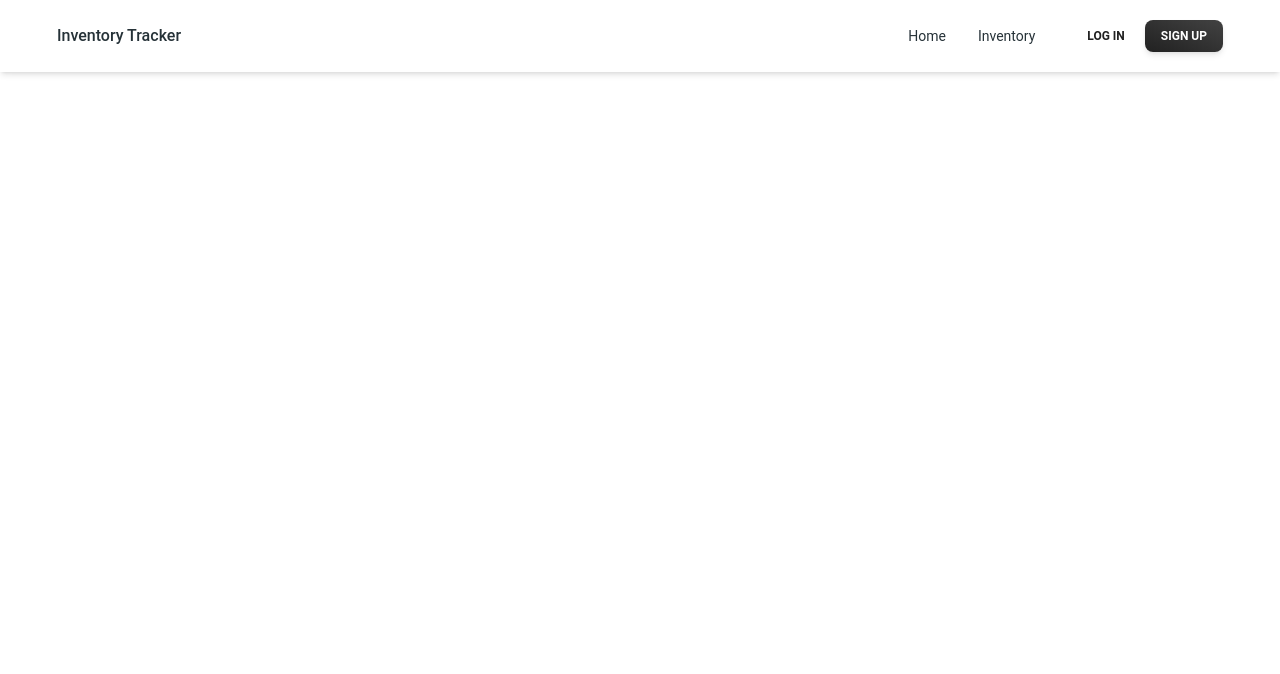
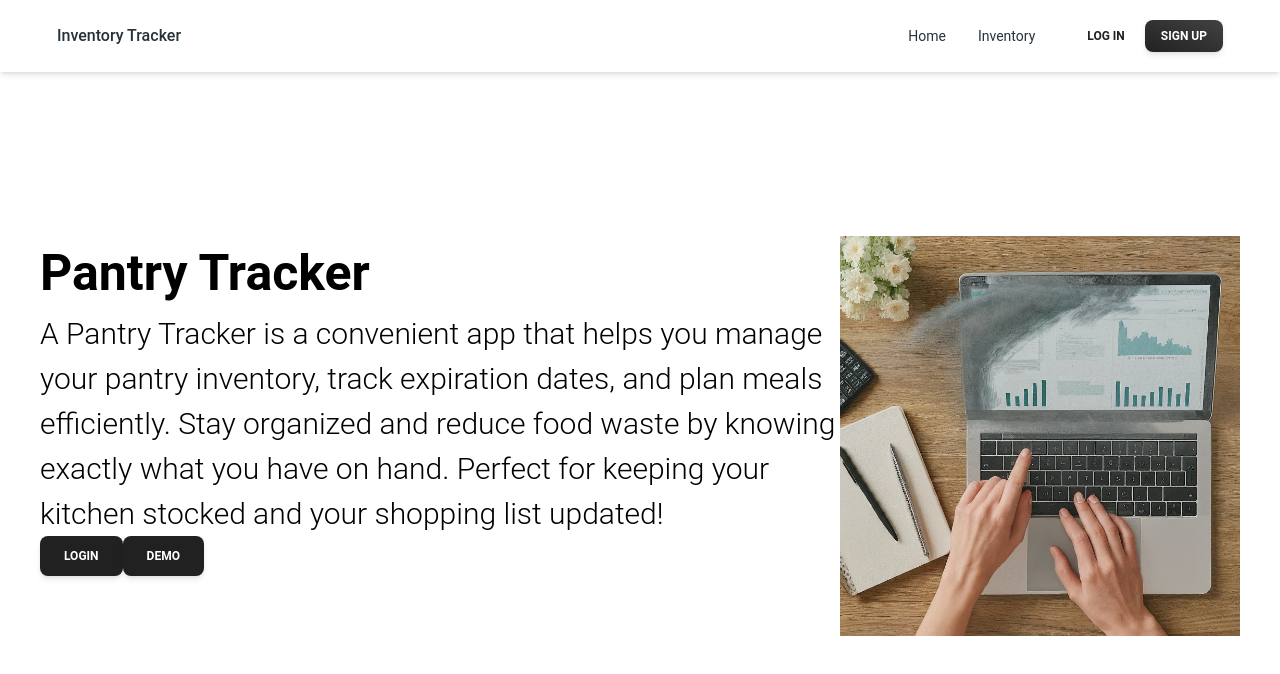
Before and after one commit to luismolinuevo/pantry-tracker, a Next.js app in the folder my-app/: page / in a window 1280 px wide. Shown: the top 674 px of the page. Built offline with nearby package versions, Linux system fonts and the light colour scheme; no server answers.

Commit message:
created demo button

```diff
--- a/my-app/app/page.js
+++ b/my-app/app/page.js
@@ -1,6 +1,33 @@
+import { Typography, Button } from "../material_tailwind";
+import Image from "next/image";
+import { useRouter } from "next/navigation";
+
 export default function Home() {
+  const router = useRouter();
+
+  const demoLogin = async () => {
+
+  };
+
   return (
-    <main>
+    <main className="flex items-center h-full px-10 py-10">
+      <div className="flex justify-between">
+        <div>
+          <Typography variant="h1" className="text-[50px]">
+            Pantry Tracker
+          </Typography>
+          <Typography className="text-[30px]">
+            A Pantry Tracker is a convenient app that helps you manage your
+            pantry inventory, track expiration dates, and plan meals
+            efficiently. Stay organized and reduce food waste by knowing exactly
+            what you have on hand. Perfect for keeping your kitchen stocked and
+            your shopping list updated!
+          </Typography>
+          <Button onClick="/login">Login</Button>
+          <Button onClick={demoLogin}>Demo</Button>
+        </div>
+        <img src="/Landingpage.jpeg" className="w-[45%] h-[400px]" />
+      </div>
     </main>
   );
 }
--- /dev/null
+++ b/my-app/components/general/DemoLogin.jsx
@@ -0,0 +1,38 @@
+"use client";
+
+import { useState } from "react";
+import { useRouter } from "next/navigation";
+import { login } from "@/app/lib/auth";
+
+export default function DemoLogin() {
+  const router = useRouter();
+  const [email, setEmail] = useState(process.env.NEXT_PUBLIC_DEMO_LOGIN);
+  const [password, setPassword] = useState(
+    process.env.NEXT_PUBLIC_DEMO_LOGIN_PASSWORD
+  );
+  const [error, setError] = useState(null);
+  const [success, setSuccess] = useState(null);
+  const [loading, setLoading] = useState(false);
+  const handleLogin = async (event) => {
+    event.preventDefault();
+    setLoading(true);
+    setError(null);
+    setSuccess(null);
+
+    try {
+      await login(email, password);
+      setSuccess("User logged in successfully!");
+      setEmail("");
+      setPassword("");
+      router.push("/");
+    } catch (error) {
+      console.error("Error logging in with email and password: ", error);
+      setError(
+        "Failed to log in. Please check your credentials and try again."
+      );
+    } finally {
+      setLoading(false);
+    }
+  };
+  return <div></div>;
+}
```
Also changed, not shown: my-app/public/Landingpage.jpeg (added).
